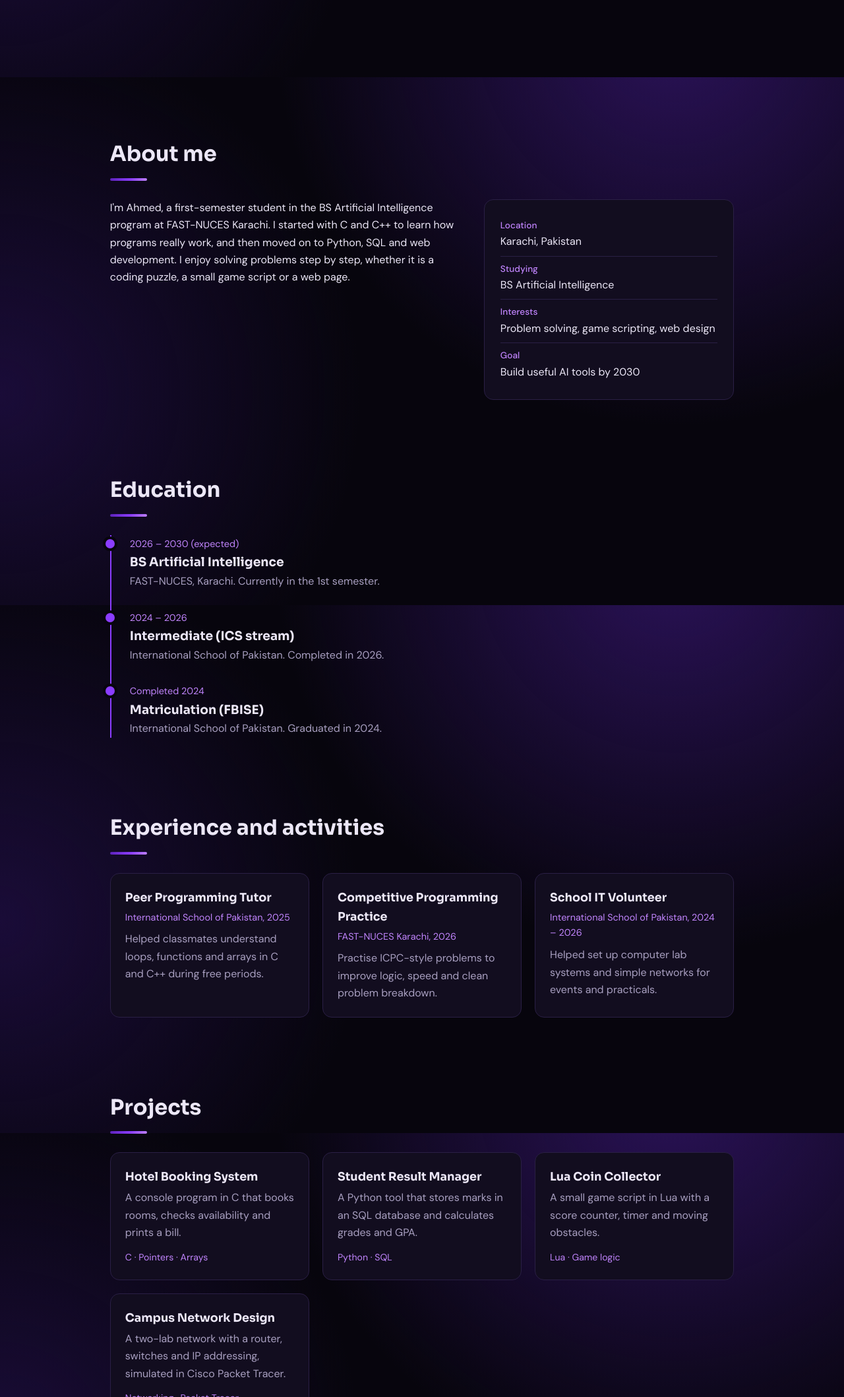
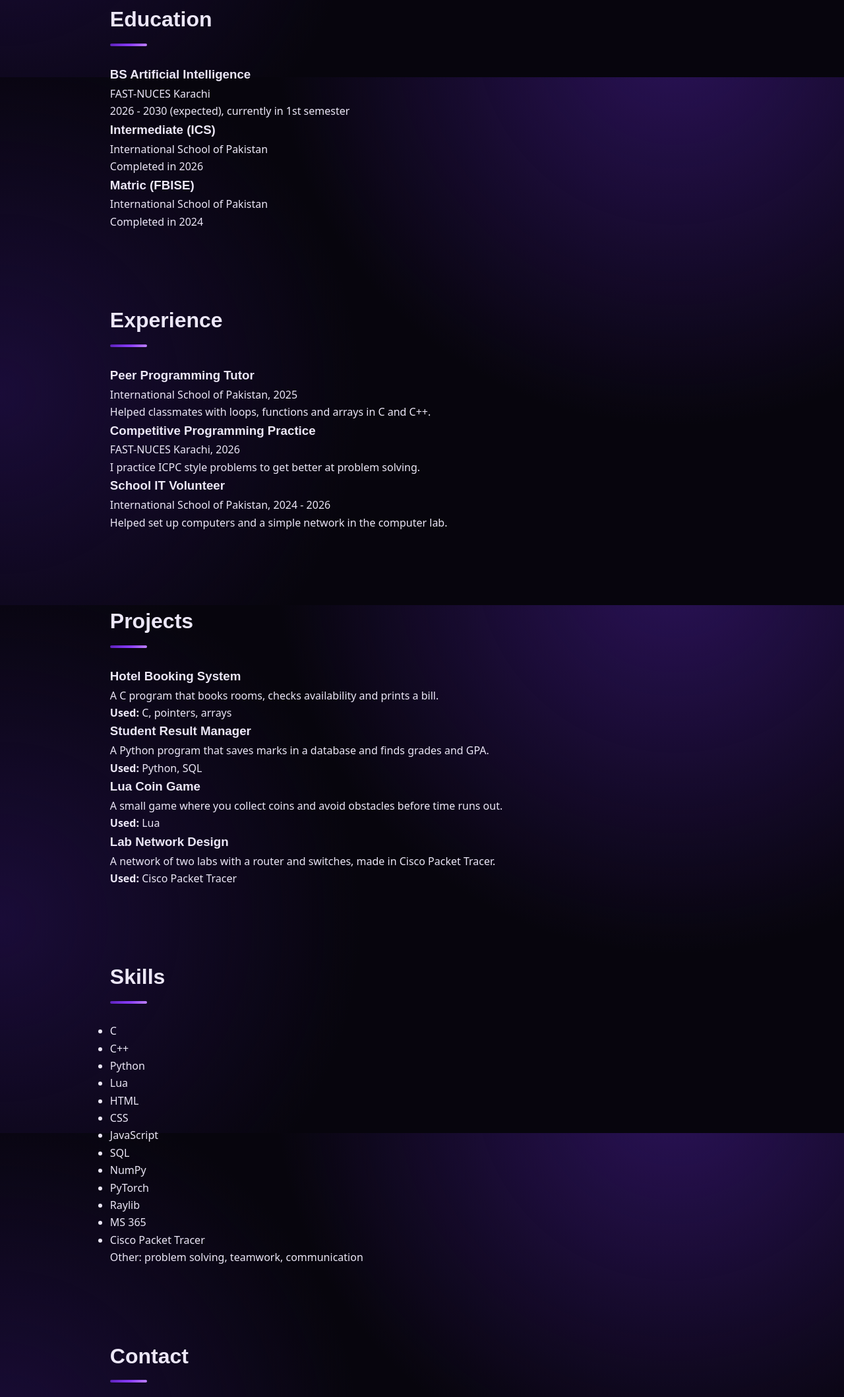
Before and after one commit to lastahmedabbasi/Portfolio-Project, a plain HTML site: page index.html in a window 1280 px wide. Shown: the part 683-2800 px from the top of the page at 66% size. Drawn offline with Linux system fonts and the light colour scheme.

Commit message:
Update index.html

```diff
--- a/index.html
+++ b/index.html
@@ -3,178 +3,144 @@
 <head>
   <meta charset="UTF-8">
   <meta name="viewport" content="width=device-width, initial-scale=1">
-  <title>Ahmed Abbasi | AI Student Portfolio</title>
-  <meta name="description" content="Portfolio of Ahmed Abbasi, BS Artificial Intelligence student at FAST-NUCES Karachi.">
-  <link rel="preconnect" href="https://fonts.googleapis.com">
-  <link rel="preconnect" href="https://fonts.gstatic.com" crossorigin>
-  <link href="https://fonts.googleapis.com/css2?family=DM+Sans:wght@400;500&family=Sora:wght@500;700;800&display=swap" rel="stylesheet">
+  <title>Ahmed Abbasi - Portfolio</title>
   <link rel="stylesheet" href="style.css">
 </head>
 <body>
 
-<!-- NAVIGATION: links jump to the section with the matching id -->
-<header class="nav">
-  <a href="#home" class="logo">Ahmed Abbasi</a>
-  <button class="menu-btn" id="menuBtn" aria-label="Toggle menu" aria-expanded="false">&#9776;</button>
-  <nav id="navLinks">
+  <!-- navigation bar -->
+  <nav>
+    <h3>Ahmed Abbasi</h3>
+    <div class="links">
       <a href="#about">About</a>
       <a href="#education">Education</a>
       <a href="#experience">Experience</a>
       <a href="#projects">Projects</a>
       <a href="#skills">Skills</a>
       <a href="#contact">Contact</a>
+    </div>
   </nav>
-</header>
 
-<main>
-  <!-- HERO / INTRO -->
-  <section id="home" class="hero">
-    <div class="hero-text">
-      <p class="hello">Hi, I'm</p>
+  <!-- intro -->
+  <section id="home" class="intro">
+    <img src="ahmed.png" alt="Ahmed" width="200" height="200">
     <h1>Ahmed Abbasi</h1>
-      <p class="role">I'm an <span id="typed"></span><span class="cursor">|</span></p>
-      <p class="lead">AI student at FAST-NUCES Karachi. I like turning small ideas into working programs, one line of code at a time.</p>
-      <div class="btns">
-        <a class="btn primary" href="#projects">See my projects</a>
-        <a class="btn ghost" href="#contact">Contact me</a>
+    <p class="sub">AI Student at FAST-NUCES Karachi</p>
+    <p>Hi! I'm a first semester AI student. I like programming and making small projects, and I'm trying to learn something new every day.</p>
+  </section>
+
+  <!-- about -->
+  <section id="about">
+    <h2>About Me</h2>
+    <p>My name is Ahmed and I live in Karachi, Pakistan. I am studying BS Artificial Intelligence at FAST-NUCES. I started programming with C and C++ and then learned Python, SQL and some web development. I enjoy solving problems and I want to build useful AI tools in the future.</p>
+  </section>
+
+  <!-- education -->
+  <section id="education">
+    <h2>Education</h2>
+    <div class="box">
+      <h3>BS Artificial Intelligence</h3>
+      <p>FAST-NUCES Karachi</p>
+      <p>2026 - 2030 (expected), currently in 1st semester</p>
     </div>
+    <div class="box">
+      <h3>Intermediate (ICS)</h3>
+      <p>International School of Pakistan</p>
+      <p>Completed in 2026</p>
     </div>
-    <div class="photo-wrap">
-      <div class="glow"></div>
-      <img src="ahmed.png" alt="Ahmed" class="photo">
+    <div class="box">
+      <h3>Matric (FBISE)</h3>
+      <p>International School of Pakistan</p>
+      <p>Completed in 2024</p>
     </div>
   </section>
 
-  <!-- ABOUT -->
-  <section id="about">
-    <h2>About me</h2>
-    <div class="about-grid">
-      <p>I'm Ahmed, a first-semester student in the BS Artificial Intelligence program at FAST-NUCES Karachi. I started with C and C++ to learn how programs really work, and then moved on to Python, SQL and web development. I enjoy solving problems step by step, whether it is a coding puzzle, a small game script or a web page.</p>
-      <ul class="facts">
-        <li><strong>Location</strong> Karachi, Pakistan</li>
-        <li><strong>Studying</strong> BS Artificial Intelligence</li>
-        <li><strong>Interests</strong> Problem solving, game scripting, web design</li>
-        <li><strong>Goal</strong> Build useful AI tools by 2030</li>
-      </ul>
+  <!-- experience -->
+  <section id="experience">
+    <h2>Experience</h2>
+    <div class="box">
+      <h3>Peer Programming Tutor</h3>
+      <p>International School of Pakistan, 2025</p>
+      <p>Helped classmates with loops, functions and arrays in C and C++.</p>
+    </div>
+    <div class="box">
+      <h3>Competitive Programming Practice</h3>
+      <p>FAST-NUCES Karachi, 2026</p>
+      <p>I practice ICPC style problems to get better at problem solving.</p>
+    </div>
+    <div class="box">
+      <h3>School IT Volunteer</h3>
+      <p>International School of Pakistan, 2024 - 2026</p>
+      <p>Helped set up computers and a simple network in the computer lab.</p>
     </div>
   </section>
 
-  <!-- EDUCATION: timeline -->
-  <section id="education">
-    <h2>Education</h2>
-    <div class="timeline">
-      <article>
-        <time>2026 – 2030 (expected)</time>
-        <h3>BS Artificial Intelligence</h3>
-        <p>FAST-NUCES, Karachi. Currently in the 1st semester.</p>
-      </article>
-      <article>
-        <time>2024 – 2026</time>
-        <h3>Intermediate (ICS stream)</h3>
-        <p>International School of Pakistan. Completed in 2026.</p>
-      </article>
-      <article>
-        <time>Completed 2024</time>
-        <h3>Matriculation (FBISE)</h3>
-        <p>International School of Pakistan. Graduated in 2024.</p>
-      </article>
+  <!-- projects -->
+  <section id="projects">
+    <h2>Projects</h2>
+    <div class="box">
+      <h3>Hotel Booking System</h3>
+      <p>A C program that books rooms, checks availability and prints a bill.</p>
+      <p><b>Used:</b> C, pointers, arrays</p>
+    </div>
+    <div class="box">
+      <h3>Student Result Manager</h3>
+      <p>A Python program that saves marks in a database and finds grades and GPA.</p>
+      <p><b>Used:</b> Python, SQL</p>
+    </div>
+    <div class="box">
+      <h3>Lua Coin Game</h3>
+      <p>A small game where you collect coins and avoid obstacles before time runs out.</p>
+      <p><b>Used:</b> Lua</p>
+    </div>
+    <div class="box">
+      <h3>Lab Network Design</h3>
+      <p>A network of two labs with a router and switches, made in Cisco Packet Tracer.</p>
+      <p><b>Used:</b> Cisco Packet Tracer</p>
     </div>
   </section>
 
-  <!-- EXPERIENCE -->
-  <section id="experience">
-    <h2>Experience and activities</h2>
-    <div class="cards">
-      <article class="card">
-        <h3>Peer Programming Tutor</h3>
-        <span class="meta">International School of Pakistan, 2025</span>
-        <p>Helped classmates understand loops, functions and arrays in C and C++ during free periods.</p>
-      </article>
-      <article class="card">
-        <h3>Competitive Programming Practice</h3>
-        <span class="meta">FAST-NUCES Karachi, 2026</span>
-        <p>Practise ICPC-style problems to improve logic, speed and clean problem breakdown.</p>
-      </article>
-      <article class="card">
-        <h3>School IT Volunteer</h3>
-        <span class="meta">International School of Pakistan, 2024 – 2026</span>
-        <p>Helped set up computer lab systems and simple networks for events and practicals.</p>
-      </article>
-    </div>
+  <!-- skills -->
+  <section id="skills">
+    <h2>Skills</h2>
+    <ul>
+      <li>C</li>
+      <li>C++</li>
+      <li>Python</li>
+      <li>Lua</li>
+      <li>HTML</li>
+      <li>CSS</li>
+      <li>JavaScript</li>
+      <li>SQL</li>
+      <li>NumPy</li>
+      <li>PyTorch</li>
+      <li>Raylib</li>
+      <li>MS 365</li>
+      <li>Cisco Packet Tracer</li>
+    </ul>
+    <p>Other: problem solving, teamwork, communication</p>
   </section>
 
-  <!-- PROJECTS -->
-  <section id="projects">
-    <h2>Projects</h2>
-    <div class="cards">
-      <article class="card">
-        <h3>Hotel Booking System</h3>
-        <p>A console program in C that books rooms, checks availability and prints a bill.</p>
-        <p class="tags">C &middot; Pointers &middot; Arrays</p>
-      </article>
-      <article class="card">
-        <h3>Student Result Manager</h3>
-        <p>A Python tool that stores marks in an SQL database and calculates grades and GPA.</p>
-        <p class="tags">Python &middot; SQL</p>
-      </article>
-      <article class="card">
-        <h3>Lua Coin Collector</h3>
-        <p>A small game script in Lua with a score counter, timer and moving obstacles.</p>
-        <p class="tags">Lua &middot; Game logic</p>
-      </article>
-      <article class="card">
-        <h3>Campus Network Design</h3>
-        <p>A two-lab network with a router, switches and IP addressing, simulated in Cisco Packet Tracer.</p>
-        <p class="tags">Networking &middot; Packet Tracer</p>
-      </article>
-    </div>
+  <!-- contact -->
+  <section id="contact">
+    <h2>Contact</h2>
+    <p>Email: <a href="mailto:ahmedabbasiyt@gmail.com">ahmedabbasiyt@gmail.com</a></p>
+    <p>GitHub: <a href="https://github.com/lastahmedabbasi">github.com/lastahmedabbasi</a></p>
+
+    <form id="contactForm">
+      <label for="name">Name:</label>
+      <input type="text" id="name">
+      <label for="email">Email:</label>
+      <input type="text" id="email">
+      <label for="message">Message:</label>
+      <textarea id="message" rows="5"></textarea>
+      <button type="submit">Send</button>
+    </form>
   </section>
 
-  <!-- SKILLS: bar widths come from data-level -->
-  <section id="skills">
-    <h2>Skills</h2>
-    <div class="skills" id="skillList">
-      <div class="skill"><span>C</span><div class="bar"><i data-level="80"></i></div></div>
-      <div class="skill"><span>C++</span><div class="bar"><i data-level="70"></i></div></div>
-      <div class="skill"><span>Python</span><div class="bar"><i data-level="70"></i></div></div>
-      <div class="skill"><span>HTML and CSS</span><div class="bar"><i data-level="75"></i></div></div>
-      <div class="skill"><span>JavaScript</span><div class="bar"><i data-level="55"></i></div></div>
-      <div class="skill"><span>SQL</span><div class="bar"><i data-level="60"></i></div></div>
-      <div class="skill"><span>Lua</span><div class="bar"><i data-level="50"></i></div></div>
-      <div class="skill"><span>NumPy</span><div class="bar"><i data-level="55"></i></div></div>
-      <div class="skill"><span>PyTorch</span><div class="bar"><i data-level="40"></i></div></div>
-      <div class="skill"><span>Raylib</span><div class="bar"><i data-level="45"></i></div></div>
-      <div class="skill"><span>MS 365</span><div class="bar"><i data-level="85"></i></div></div>
-      <div class="skill"><span>Cisco Packet Tracer</span><div class="bar"><i data-level="60"></i></div></div>
-    </div>
-    <p class="soft">Also: problem solving, teamwork, clear communication, learning fast.</p>
-  </section>
-
-  <!-- CONTACT: form opens the visitor's email app -->
-  <section id="contact">
-    <h2>Contact</h2>
-    <div class="contact-grid">
-      <ul class="facts">
-        <li><strong>Email</strong> <a href="mailto:ahmedabbasiyt@gmail.com">ahmedabbasiyt@gmail.com</a></li>
-        <li><strong>GitHub</strong> <a href="https://github.com/lastahmedabbasi">github.com/lastahmedabbasi</a></li>
-        <li><strong>LinkedIn</strong> <a href="https://linkedin.com/in/your-username">linkedin.com/in/your-username</a></li>
-        <li><strong>Phone</strong> +92 300 0000000</li>
-      </ul>
-      <form id="contactForm" novalidate>
-        <label for="name">Name</label>
-        <input id="name" type="text" placeholder="Your name" required>
-        <label for="email">Email</label>
-        <input id="email" type="email" placeholder="you@example.com" required>
-        <label for="message">Message</label>
-        <textarea id="message" rows="4" placeholder="How can I help?" required></textarea>
-        <p class="error" id="formError" role="alert"></p>
-        <button class="btn primary" type="submit">Send message</button>
-      </form>
-    </div>
-  </section>
-</main>
-
-<footer>&copy; 2026 Ahmed Abbasi. Built with HTML, CSS and JavaScript.</footer>
+  <footer>
+    <p>Made by Ahmed Abbasi, 2026</p>
+  </footer>
 
   <script src="script.js"></script>
 </body>
```
Lines whose indentation alone changed are shown as unchanged.
